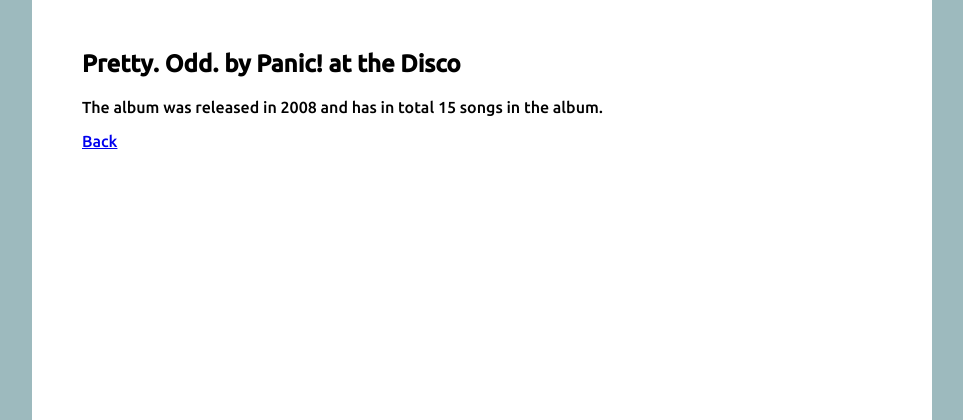
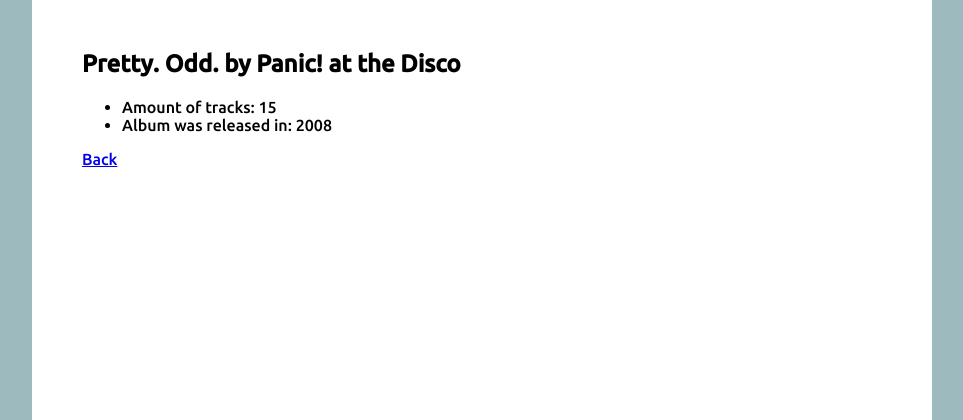
Before and after one commit to TzunderWulf/cmgt-prg02, a PHP site: page /detail.php?index=1 in a window 1280 px wide. Shown: the top 420 px of the page, without its empty margins (158-1121 px from the left). Run offline with PHP 8.4, Linux system fonts and the light colour scheme.

Commit message:
changed: how text is displayed on the detail.php

```diff
--- a/week2/detail.php
+++ b/week2/detail.php
@@ -20,8 +20,11 @@
 </head>
 <body>
     <h2><?php print_r($album['albumName']);?> by <?php print_r($album['artistName']);?></h2>
-    <p>The album was released in <?php print_r($album['releaseYear']);?> and has in total
-        <?php print_r($album['tracksAmount']);?> songs in the album.</p>
+
+    <ul>
+        <li>Amount of tracks: <?php print_r($album['tracksAmount']);?></li>
+        <li>Album was released in: <?php print_r($album['releaseYear']);?></li>
+    </ul>
 
     <a href="index.php">Back</a>
 </body>
```
